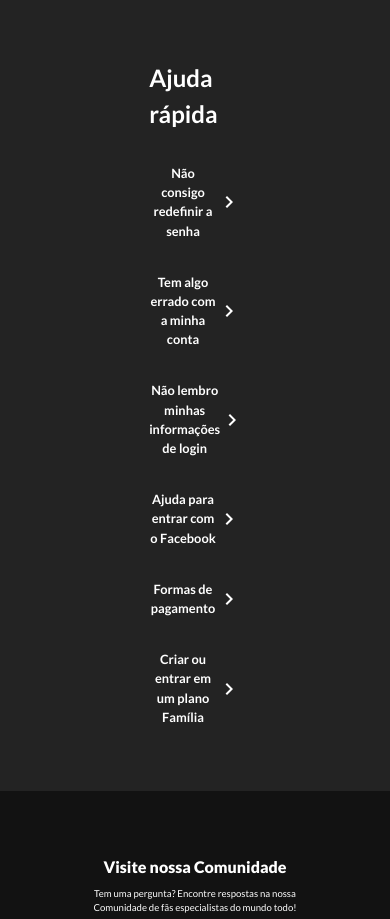
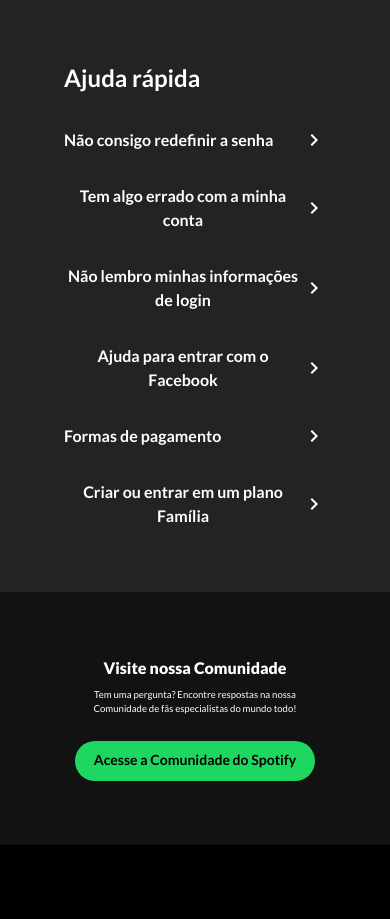
Before and after one commit to PedroGuarany/spotify-clone-dev-web, a Next.js app: page /support in a window 390 px wide. Shown: the part 1220-2139 px from the top of the page. Built offline with nearby package versions, Linux system fonts and the light colour scheme.

Commit message:
refact: faqOption responsive size

```diff
--- a/src/components/Support/FaqOption.tsx
+++ b/src/components/Support/FaqOption.tsx
@@ -10,7 +10,7 @@
 export function FaqOption({ link, text }: FaqOptionProps) {
     return (
         <Flex justify="space-between" w="full" align="center">
-            <NavigationOption link={link} color="#fff" fontSize={["0.8rem", "0.8rem", "0.8rem", "1.2rem"]}
+            <NavigationOption link={link} color="#fff" fontSize={["1rem", "1rem", "1rem", "1.2rem"]}
                 textAlign={["center", "center", "center", "left"]} fontWeight="700">{text}</NavigationOption>
             <ChevronRightIcon color="white" h="10" boxSize={["1.5rem", "1.5rem", "1.5rem", "2em"]} />
         </Flex>
--- a/src/components/Support/index.tsx
+++ b/src/components/Support/index.tsx
@@ -90,7 +90,7 @@
                 padding="4rem"
                 marginTop="4rem">
                 <Center>
-                    <Flex width="35%" align="flex-start" marginTop="2rem" gap="2rem" direction="column">
+                    <Flex w={["full", "80%", "50%", "50%", "50%","35%"]} align="flex-start" marginTop="2rem" gap="2rem" direction="column">
                         <ChakraText fontSize="1.5rem" fontWeight="700" color="#fff">Ajuda rápida</ChakraText>
                         <FaqOption link="" text="Não consigo redefinir a senha"></FaqOption>
                         <FaqOption link="" text="Tem algo errado com a minha conta"></FaqOption>
```
